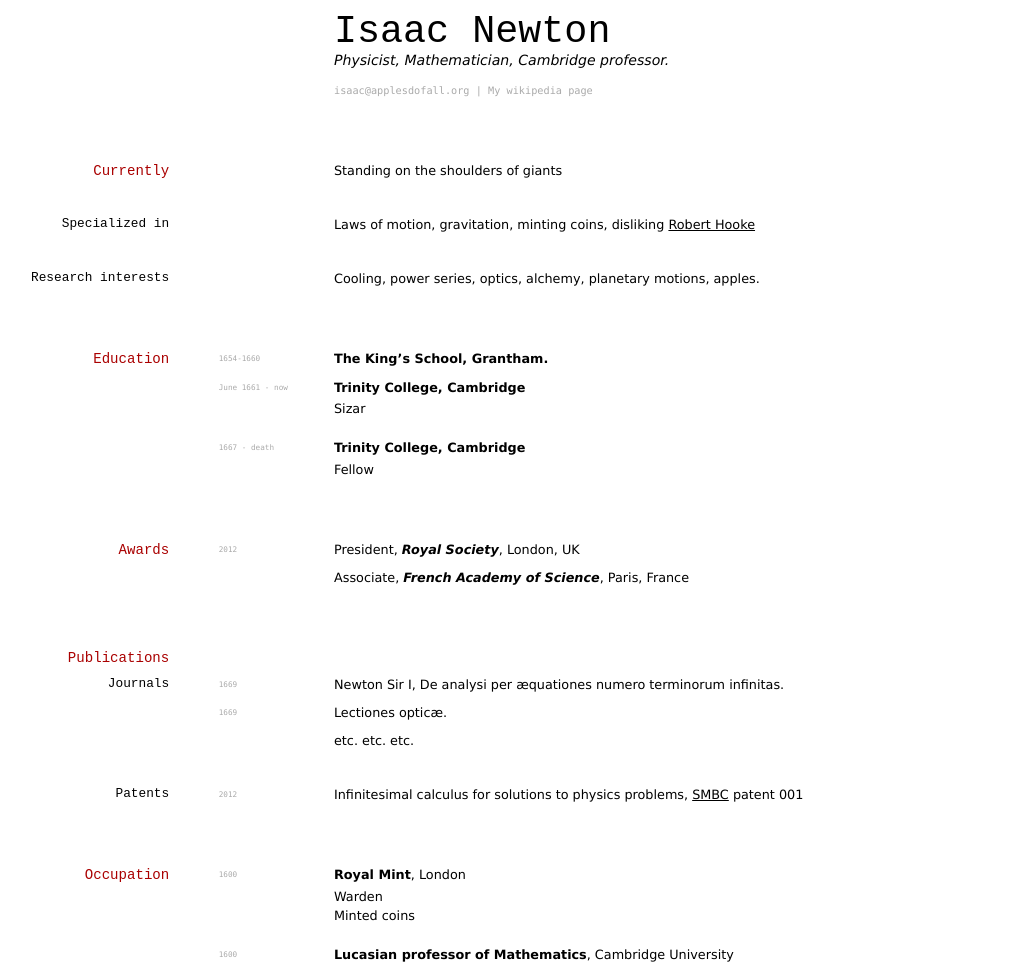
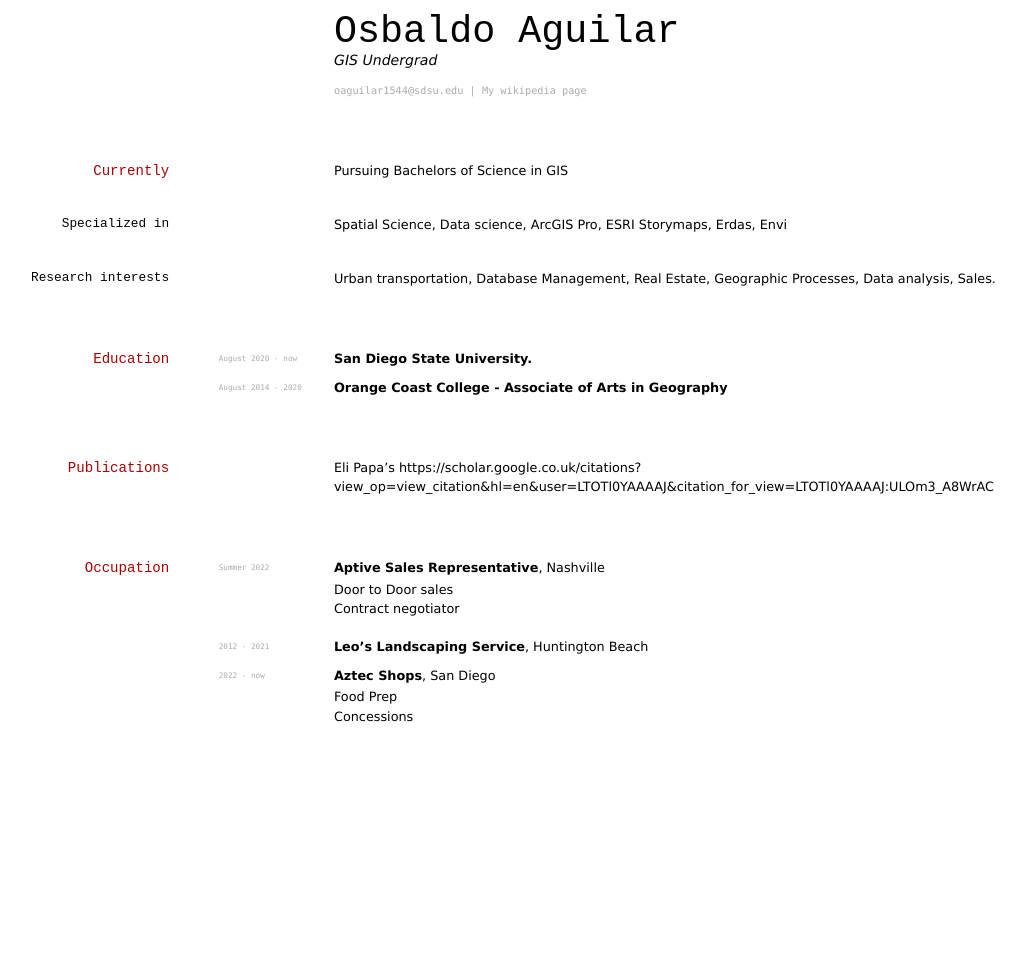
Before and after one commit to elipapa/markdown-cv, a Jekyll site: the page built from index.md, in a window 1280 px wide. Shown: the whole page, without its empty margins (97-1123 px from the left). Built offline with Jekyll 4.4.1, drawn with Linux system fonts in a browser that asks for light colours; after the commit the page ends 900 px from its top, so only the background shows below that.

Commit message:
Update index.md

```diff
--- a/index.md
+++ b/index.md
@@ -1,86 +1,64 @@
 ---
 layout: cv
-title: Isaac Newtons's CV
+title: Osbaldo Aguilar CV
 ---
-# Isaac Newton
-Physicist, Mathematician, Cambridge professor.
+# Osbaldo Aguilar
+GIS Undergrad
 
 <div id="webaddress">
-<a href="isaac@applesdofall.org">isaac@applesdofall.org</a>
-| <a href="http://en.wikipedia.org/wiki/Isaac_Newton">My wikipedia page</a>
+<a href="isaac@applesdofall.org">oaguilar1544@sdsu.edu</a>
+| <a href="[http://en.wikipedia.org/wiki/Isaac_Newton](https://github.com/oaguilar1544)">My wikipedia page</a>
 </div>
 
 
 ## Currently
 
-Standing on the shoulders of giants
+Pursuing Bachelors of Science in GIS
 
 ### Specialized in
 
-Laws of motion, gravitation, minting coins, disliking [Robert Hooke](http://en.wikipedia.org/wiki/Robert_Hooke)
+Spatial Science, Data science, ArcGIS Pro, ESRI Storymaps, Erdas, Envi
 
 
 ### Research interests
 
-Cooling, power series, optics, alchemy, planetary motions, apples.
+Urban transportation, Database Management, Real Estate, Geographic Processes, Data analysis, Sales.
 
 
 ## Education
 
-`1654-1660`
-__The King's School, Grantham.__
+`August 2020 - now`
+__San Diego State University.__
 
-`June 1661 - now`
-__Trinity College, Cambridge__
+`August 2014 - 2020`
+__Orange Coast College - Associate of Arts in Geography__
 
-- Sizar
-
-`1667 - death`
-__Trinity College, Cambridge__
-
-- Fellow
-
-
-
-## Awards
-
-`2012`
-President, *Royal Society*, London, UK
-
-Associate, *French Academy of Science*, Paris, France
 
 
 
 ## Publications
-
+Eli Papa's  https://scholar.google.co.uk/citations?view_op=view_citation&hl=en&user=LTOTl0YAAAAJ&citation_for_view=LTOTl0YAAAAJ:ULOm3_A8WrAC
 <!-- A list is also available [online](http://scholar.google.co.uk/citations?user=LTOTl0YAAAAJ) -->
 
-### Journals
 
-`1669`
-Newton Sir I, De analysi per æquationes numero terminorum infinitas.
-
-`1669`
-Lectiones opticæ.
-
-etc. etc. etc.
-
-### Patents
-
-`2012`
-Infinitesimal calculus for solutions to physics problems, [SMBC](http://www.techdirt.com/articles/20121011/09312820678/if-patents-had-been-around-time-newton.shtml) patent 001
 
 
 ## Occupation
 
-`1600`
-__Royal Mint__, London
+`Summer 2022`
+__Aptive Sales Representative__, Nashville
 
-- Warden
-- Minted coins
+- Door to Door sales
+- Contract negotiator
 
-`1600`
-__Lucasian professor of Mathematics__, Cambridge University
+`2012 - 2021`
+__Leo's Landscaping Service__, Huntington Beach
+
+`2022 - now`
+__Aztec Shops__, San Diego
+
+- Food Prep
+- Concessions
 
 
 
```
